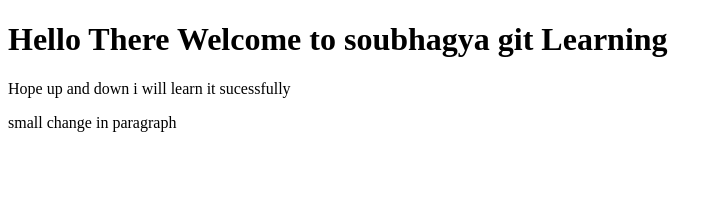
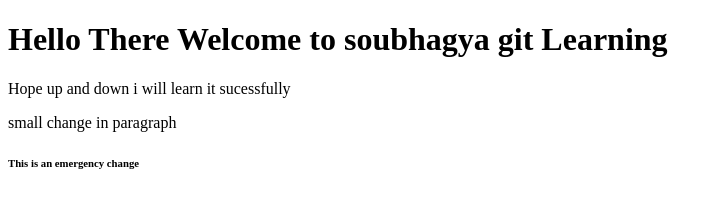
Before and after one commit to soubhagya66/github-learning, a plain HTML site: page index.html in a window 1280 px wide. Shown: the whole page, without its empty margins (0-723 px from the left). Drawn offline with Linux system fonts and the light colour scheme.

Commit message:
first emergency commit

```diff
--- a/index.html
+++ b/index.html
@@ -9,5 +9,6 @@
     <h1>Hello There Welcome to soubhagya git Learning</h1>
     <p>Hope up and down i will learn it sucessfully</p>
     <p>small change in  paragraph</p>
+    <h6>This is an emergency change</h6>
 </body>
 </html>
```
